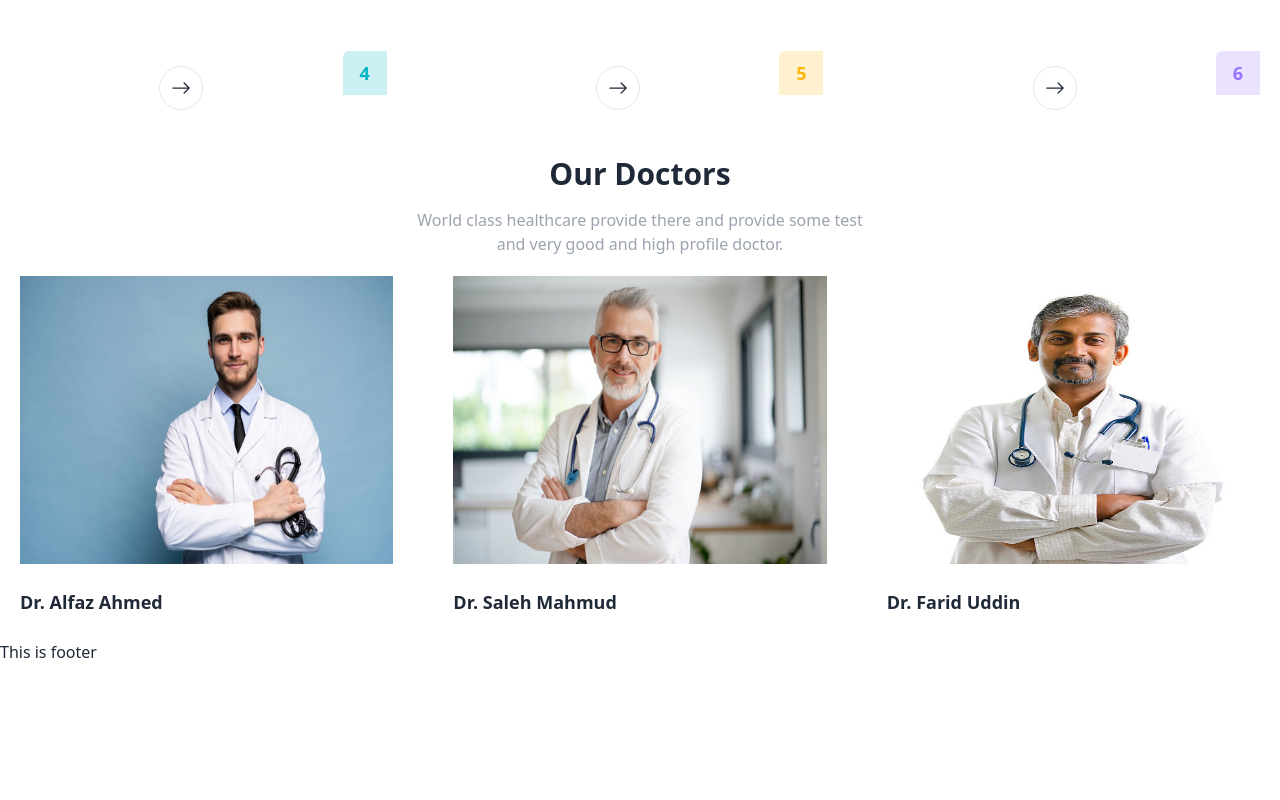
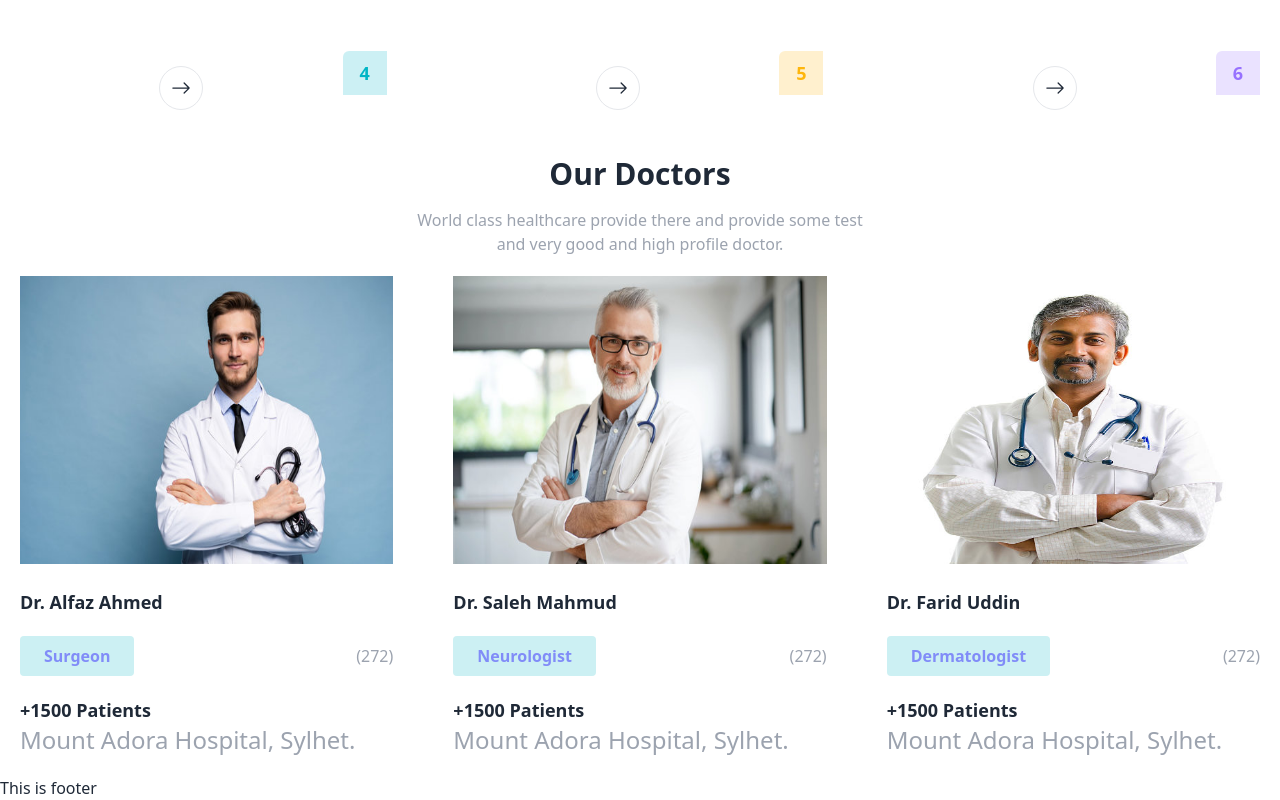
Before and after one commit to Syed-Anwarul-Haque-Piash/doctor-appoinment-client, a React (Vite) app: page / in a window 1280 px wide. Shown: the part 2513-3313 px from the top of the page. Before the commit the page ends 3177 px from the top, so only its background shows below. Built offline with nearby package versions, Linux system fonts and the light colour scheme.

Commit message:
doctor section final

```diff
--- a/src/components/Doctor/DoctorCard.jsx
+++ b/src/components/Doctor/DoctorCard.jsx
@@ -8,6 +8,21 @@ const DoctorCard = ({doctor,index}) => {
             <img src={photo} className='w-full h-72' alt="" />
         </div>
         <h2 className='text-[18px] leading-[30px] lg:text[26px] lg:leading-9 font-bold mt-3 lg:mt-5'>{name}</h2>
+        <div className='mt-2 lg:mt-4 flex items-center justify-between'>
+          <span className='bg-[#CCF0F3] text-indigo-400 py-1 px-2 lg:py-2 lg:px-6 text-[16px]
+          font-semibold rounded'>{specialty}</span>
+          <div className='flex items-center gap-[6px]'>
+            <span className='text-[14px] leading-6 lg:text-[16px] font-[400] text-gray-400'>
+              ({totalRating})
+            </span>
+          </div>
+        </div>
+        <div className='mt-[18px] lg:mt-5 flex items-center justify-between'>
+          <div>
+            <h3 className='text-[16px] leading-7 lg:text-[18px] font-semibold text-black-400'>+{totalPatients} Patients</h3>
+            <p className='text-gray-400 text-2xl font-[400]'>{hospital}</p>
+          </div>
+        </div>
     </div>
   )
 }
```
